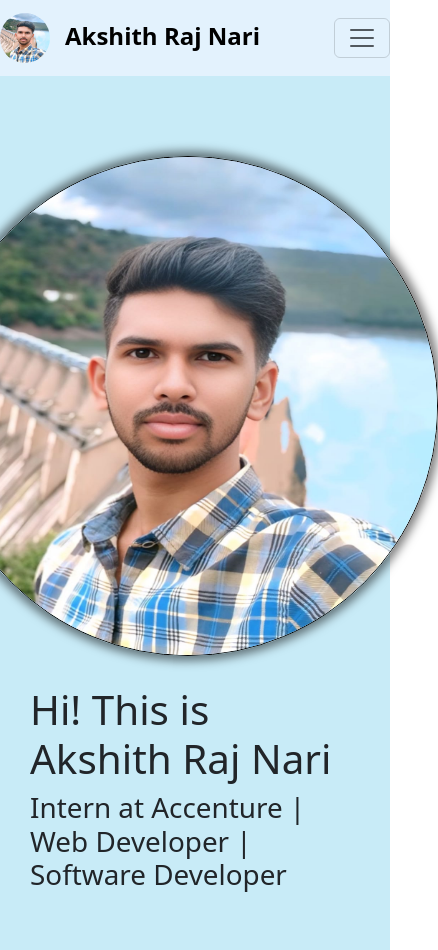
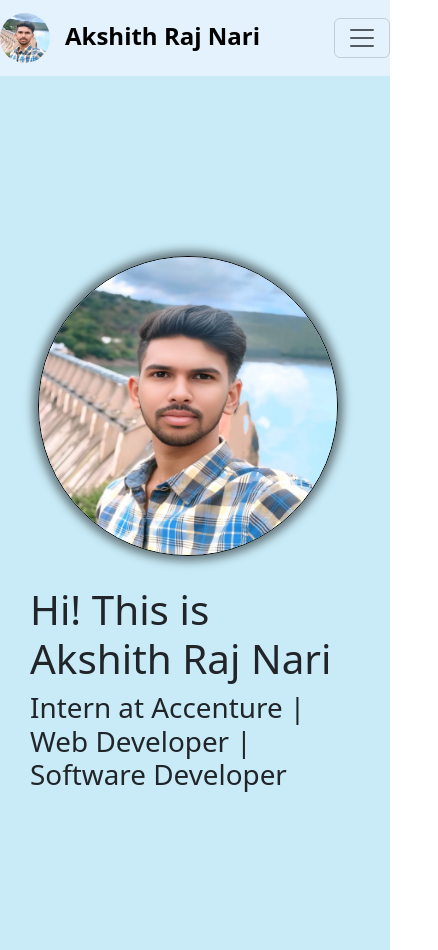
Before and after one commit to Akshith-Raj-Nari/Portfolio_Akshith, a React (Vite) app: page / in a window 390 px wide. Shown: the whole page, 438 px wide, since content can reach past the window. Built offline with nearby package versions, Linux system fonts and the light colour scheme.

Commit message:
made profile pic responsive to small devices

```diff
--- a/src/components/LandingPage.css
+++ b/src/components/LandingPage.css
@@ -61,3 +61,11 @@
     opacity: 1;
     transform: translateY(0);
   }
+
+  @media screen and (max-width: 768px) {
+    .profile-image {
+      width: 300px;
+      height: 300px;
+    }
+
+  }
--- a/src/components/LandingPage.jsx
+++ b/src/components/LandingPage.jsx
@@ -23,7 +23,7 @@ function LandingPage() {
   }, []);
 
   return (
-    <div className="landing-container">
+    <div className="landing-container md sm">
       <img
         src="./Profile.jpg"
         alt="Akshith Raj Nari"
```
